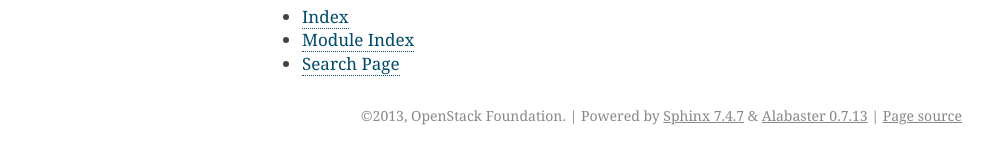
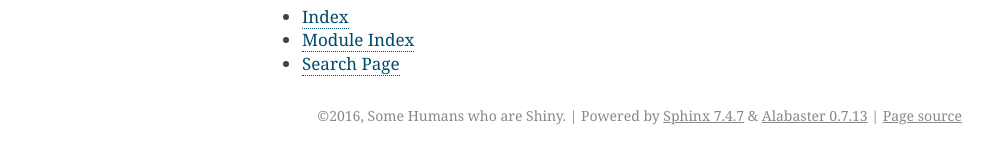
Before and after one commit to openstack-archive/oaktree, a Sphinx documentation site: the page built from doc/source/index.rst, in a window 1280 px wide. Shown: the part 712-876 px from the top of the page, without its empty margins (148-1141 px from the left). Built offline with Sphinx 7.4.7, drawn with Linux system fonts in a browser that asks for light colours.

Commit message:
Clean a couple of meaningless things
The RTFD docs made me realize the docs copyright line was wrong. Also
there is no need to do old hacking version. And I like all the pep8
warnings - even if they aren't pep8.

Change-Id: I7cc193505ccf5e8c9323ed3f8ee7efb581c7db9d

```diff
--- a/doc/source/conf.py
+++ b/doc/source/conf.py
@@ -37,7 +37,7 @@ master_doc = 'index'
 
 # General information about the project.
 project = u'oaktree'
-copyright = u'2013, OpenStack Foundation'
+copyright = u'2016, Some Humans who are Shiny'
 
 # If true, '()' will be appended to :func: etc. cross-reference text.
 add_function_parentheses = True
--- a/test-requirements.txt
+++ b/test-requirements.txt
@@ -2,7 +2,7 @@
 # of appearance. Changing the order has an impact on the overall integration
 # process, which may cause wedges in the gate later.
 
-hacking<0.11,>=0.10.0
+hacking<0.13,>=0.12.0
 
 coverage>=3.6
 discover
```
Also changed, not shown: 1 other file.
